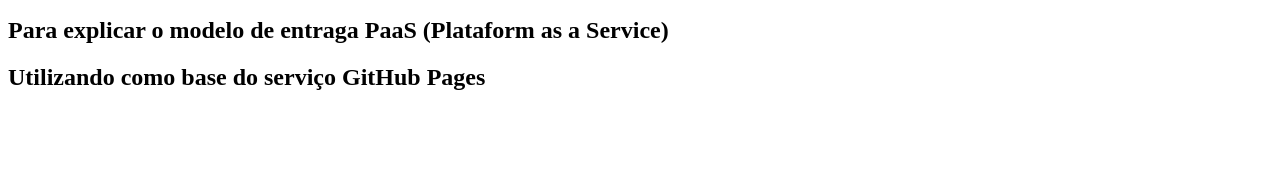
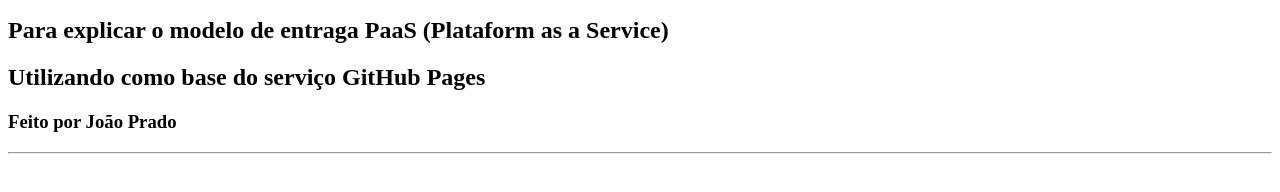
Before and after one commit to pradojoaoo/pradojoaoo.github.io, a plain HTML site: page index.html in a window 1280 px wide. Shown: the part 96-288 px from the top of the page. Drawn offline with Linux system fonts and the light colour scheme.

Commit message:
Alterando um pouco para teste

```diff
--- a/index.html
+++ b/index.html
@@ -10,5 +10,7 @@
         <h2>Esse site foi feito na aula de computação em nuvem</h2>
         <h2>Para explicar o modelo de entraga PaaS (Plataform as a Service)</h2>
         <h2>Utilizando como base do serviço GitHub Pages</h2>
+        <h3>Feito por João Prado</h3>
+        <hr>
     </body>
 </html>
```
